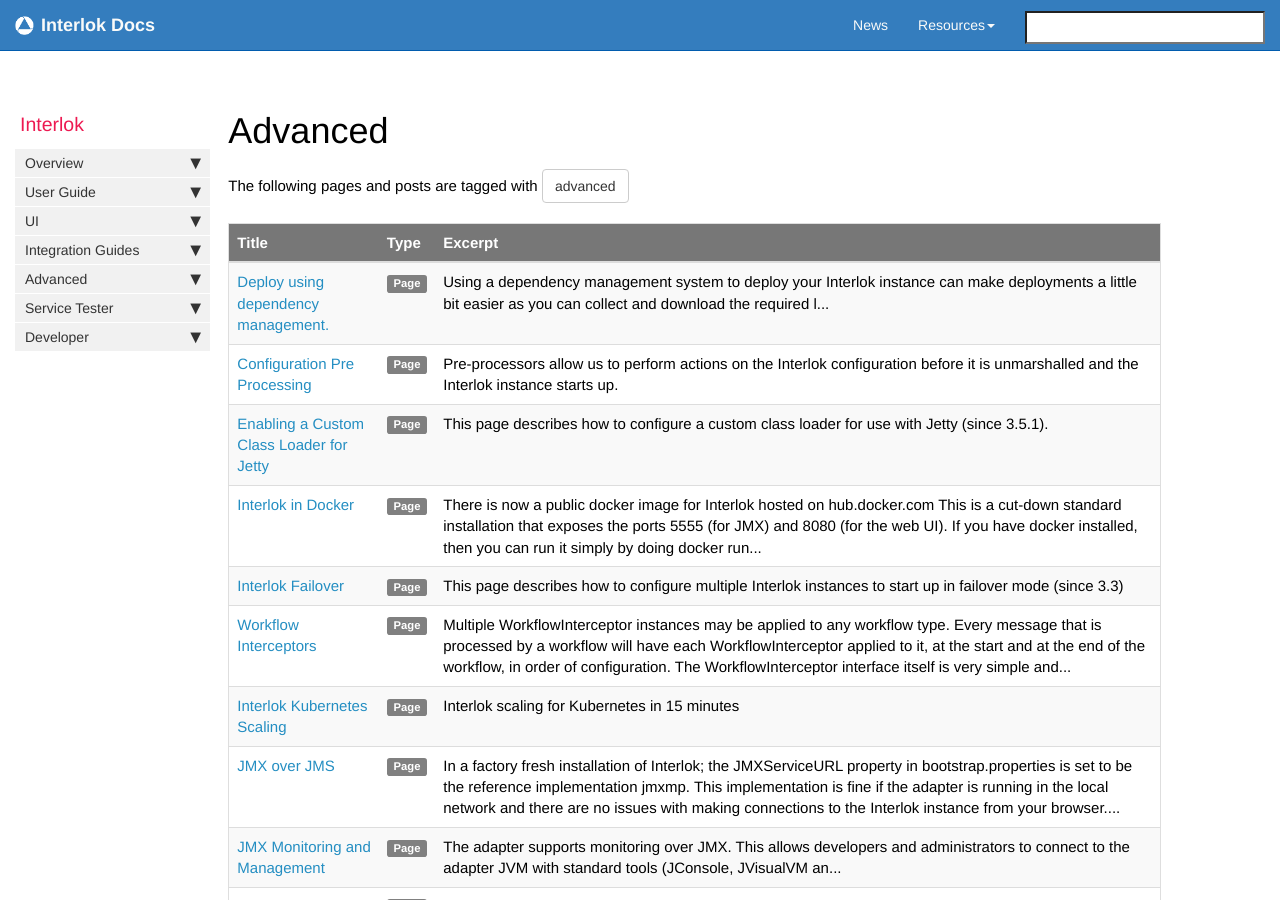
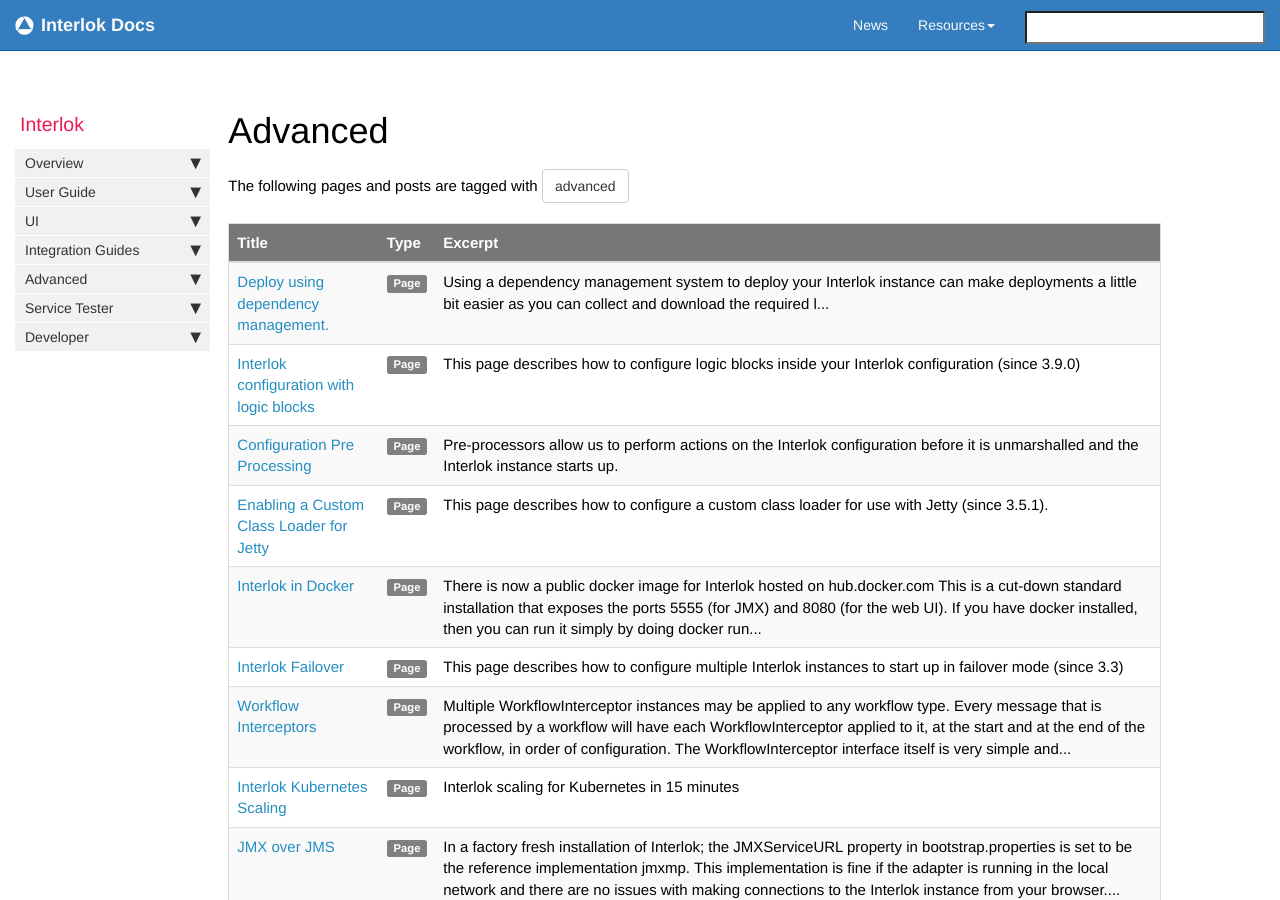
Before and after one commit to adaptris/interlok-docs-legacy, a Jekyll site: the page built from pages/tags/tag_advanced.md, in a window 1280 px wide and 900 px high. Built offline with Jekyll 4.4.1, drawn with Linux system fonts in a browser that asks for light colours; nearby versions of some CDN libraries; comment, search, counter and statistics services are not loaded.

Commit message:
INTERLOK-2870 Added documentation for config-conditionals.

````diff
--- a/_data/sidebars/home_sidebar.yml
+++ b/_data/sidebars/home_sidebar.yml
@@ -326,6 +326,10 @@
 
     folderitems:
 
+    - title: Logic blocks in configuration
+      url: /advanced-conditional.html
+      output: web
+
     - title: Autoscaling - Kubernetes
       url: /advanced-interlok-scaling.html
       output: web
--- /dev/null
+++ b/pages/advanced/advanced-conditional.md
@@ -0,0 +1,286 @@
+---
+title: Interlok configuration with logic blocks
+keywords: interlok
+tags: [advanced]
+sidebar: home_sidebar
+permalink: advanced-conditional.html
+summary: This page describes how to configure logic blocks inside your Interlok configuration (since 3.9.0)
+---
+
+# Adding logic to your configuration
+
+As of Interlok __3.9.0__ you can insert logic statements into your configuration.  Logic statements and blocks allow you to repeat services until a condition is met or execute services if certain conditions are met.
+The following guide will walk you through the available logic statements and show you how use them in configuration.
+
+
+## Logic statements/blocks
+
+We will move onto conditions later in this document, but first we will list the available logic statements and blocks.
+
+### If / Then / Otherwise
+
+Adding this logic block will allow you to test __if__ a condition(s) is met.   __If__ it is met __Then__ run a service or service-list, __Otherwise__ run a separate service or service-list.
+
+An example;
+
+This example checks if your messages metadata named "myKey" has a value of "1".  If it does then the "my-service" is executed, if not then "my-other-service" is executed.
+
+```xml
+  <if-then-otherwise>
+   <condition class="expression">
+     <algorithm>%message{myKey} == 1</algorithm>
+    </condition>
+   <then>
+    <service class="my-service">
+    </service>
+   </then>
+   <otherwise>
+    <service class="my-other-service">
+    </service>
+   </otherwise>
+  </if-then-otherwise>
+```
+
+### While
+
+__While__ will test your configured conditions and if they are met will run your service or service-list.  __While__ your conditions are still met your services will be repeatedly executed.
+
+An example;
+
+In this example we will check if your messages metadata item named "myKey" has a value equal to "1".  __While__ this is true we will repeatedly run the service "my-service".  We also have a max-loops check which will only allow a maximum repeated execution of your services.
+
+```xml
+  <while>
+   <condition class="expression">
+     <algorithm>%message{myKey} == 1</algorithm>
+    </condition>
+   <then>
+    <service class="my-service">
+    </service>
+   </then>
+   <max-loops>10</max-loops>
+  </while>
+```
+
+### DoWhile
+
+__DoWhile__ will run your configured service or service-list through once, then will continue to run your service or service-list if your configured conditions are met.
+Notice this is different from the above __While__ service, in that __DoWhile__ willl always run your service or service-list at least once.
+
+An example;
+
+In this example your services will be guaranteed to run once, but will then be repeatedly run (up to a maximum number of 10 times) while the messages metadata item named "myKey" has a value equal to "1".
+
+```xml
+  <do-while>
+   <condition class="expression">
+     <algorithm>%message{myKey} == 1</algorithm>
+    </condition>
+   <then>
+    <service class="my-service">
+    </service>
+   </then>
+   <max-loops>10</max-loops>
+  </do-while>
+```
+
+### Switch
+
+__Switch__ acts a bit like __If / Then / Otherwise__, but allows you to specify a any number of conditions; each one if met will execute your configured service or service-list.  A bit difference here with __Switch__ from __If / Then / Otherwise__ is that multiple conditions could be met, therefore multiple services may be executed.
+
+An Example;
+
+In this example we will check the values of the messages metadata named "myKey1", "myKey2" and "myKey3" are equal to the values "1", "2" and "3", respectively.  In this instance some, all or none of those conditions may be met.
+
+```xml
+  <switch>
+   <case>
+    <condition class="expression">
+     <algorithm>%message{myKey1} == 1</algorithm>
+    </condition>
+    <service class="service-list">
+     <services>
+      <my-service-1 />
+     </services>
+    </service>
+   </case>
+   <case>
+    <condition class="expression">
+     <algorithm>%message{myKey2} == 2</algorithm>
+    </condition>
+    <service class="service-list">
+     <services>
+      <my-service-2 />
+     </services>
+    </service>
+   </case>
+   <case>
+    <condition class="expression">
+     <algorithm>%message{myKey3} == 3</algorithm>
+    </condition>
+    <service class="service-list">
+     <services>
+      <my-service-3 />
+     </services>
+    </service>
+   </case>
+  </switch>
+```
+
+### ForEach
+__Since Interlok 3.9.3__
+__ForEach__ is for use only with Multi Payloads.  And this logic block will simply run your service or service-list __ForEach__ of your payloads.
+
+An example;
+
+In this example the "log-message-service" is executed __ForEach__ payload in a multi payload message.  Additionally, we may specify the thread-count.  If the thread-count is higher than 1, say 2 and you have more than 1 payload, say 2, then we will run the log-message-service for both payloads in parallel.
+
+## Conditions
+
+As shown above __Conditions__ allow us to set a test, the result of which will determine if a service or service-list is executed.
+
+### ConditionExpression
+
+__ConditionExpression__ allows us to write simple testing equations.
+
+In this example we take the value of the metadata item "myKey", then add 10 to it before finally checking if the result is equal to 20.
+
+```xml
+   <if-then-otherwise>
+    <condition class="expression">
+     <algorithm>(%message{myKey} + 10) == 20</algorithm>
+    </condition>
+   ...
+```
+
+### ConditionFunction
+
+__ConditionFunction__ allows us to write inline scripts (those compatible with the JVM) to evaluate an condition.
+
+In this example we test if the metadata item "myKey" has a value of "myValue".
+
+```xml
+   <if-then-otherwise>
+    <function>
+     <definition><![CDATA[function evaluateScript(message) { return message.getMetadataValue('mykey').equals('myvalue');}]]></definition>
+    </function>
+   ...
+```
+
+### ConditionAnd
+
+__ConditionAnd__ allows us to check two separate conditions and if both are met, then the main condition is met.
+
+In this example we check that both the metadata key "key1" is not-null __AND__ metadata key "key2" is null.
+
+```xml
+  <if-then-otherwise>
+   <condition class="and">
+    <metadata>
+     <operator class="not-null"/>
+     <metadata-key>key1</metadata-key>
+    </metadata>
+    <metadata>
+     <operator class="is-null"/>
+     <metadata-key>key2</metadata-key>
+    </metadata>
+   </condition>
+  ...
+```
+
+### ConditionOr
+
+__ConditionOr__ allows us to check if a condition is true __OR__ if another condition is true.  In this case if either condition is true, then the main condition is met.
+
+In this example we check if the metadata item "key1" is not-null __OR__ if the metadata item "key2" is null.
+
+```xml
+  <if-then-otherwise>
+   <condition class="or">
+    <metadata>
+     <operator class="not-null"/>
+     <metadata-key>key1</metadata-key>
+    </metadata>
+    <metadata>
+     <operator class="is-null"/>
+     <metadata-key>key2</metadata-key>
+    </metadata>
+   </condition>
+  ...
+```
+
+### ConditionNot
+
+__ConditionNot__ lets us reverse a condition.  Normally, your conditions must evaluate to true to be met, with __not__ however we test that the condition has __not__ been met.
+
+In this example we reverse the check on whether the metadata item "key1" is null, therefore if the value is not null, the condition will be met.
+
+```xml
+  <if-then-otherwise>
+   <condition class="not">
+    <metadata>
+     <operator class="is-null"/>
+     <metadata-key>key1</metadata-key>
+    </metadata>
+   </condition>
+  ...
+```
+
+### ConditionMetadata
+
+__ConditionMetadata__ is used to specifically test a metadata item together with an __Operator__.
+
+In this example we test that the metadata item "key1" is null.
+
+```xml
+   <if-then-otherwise>
+    <metadata>
+     <operator class="not-null"/>
+     <metadata-key>key1</metadata-key>
+    </metadata>
+   ...
+```
+
+### ConditionPayload
+
+__ConditionPayload__ is used to test a single payload with an __Operator__.
+
+In this example we test to see if the value of the payload is "MyPayload".
+
+```xml
+   <if-then-otherwise>
+    <payload>
+     <operator class="equals">
+      <value>MyPayload</value>
+     </operator>
+    </payload>
+   ...
+```
+
+## Operators
+
+Some of the above conditions will require an additional __Operator__ so that evaluation of the condition can be tested.  Here are the available __Operators__.
+
+### IsNull
+
+This __Operator__ is simply used to check if the condition (payload or metadata item) is null.
+
+### IsEmpty
+
+__IsEmpty__ will test the condition is either null or has no content (empty string).
+
+### NotNull
+
+__NotNull__ will simply test that a value even if it is empty does exist.
+
+### Equals
+
+Tests the equality of two items.
+
+### NotEquals
+
+Tests the inequality of two items.
+
+### Matches
+
+__Matches__ is similar to __Equals__ however you may use a regular expression rather than a static string.
````
